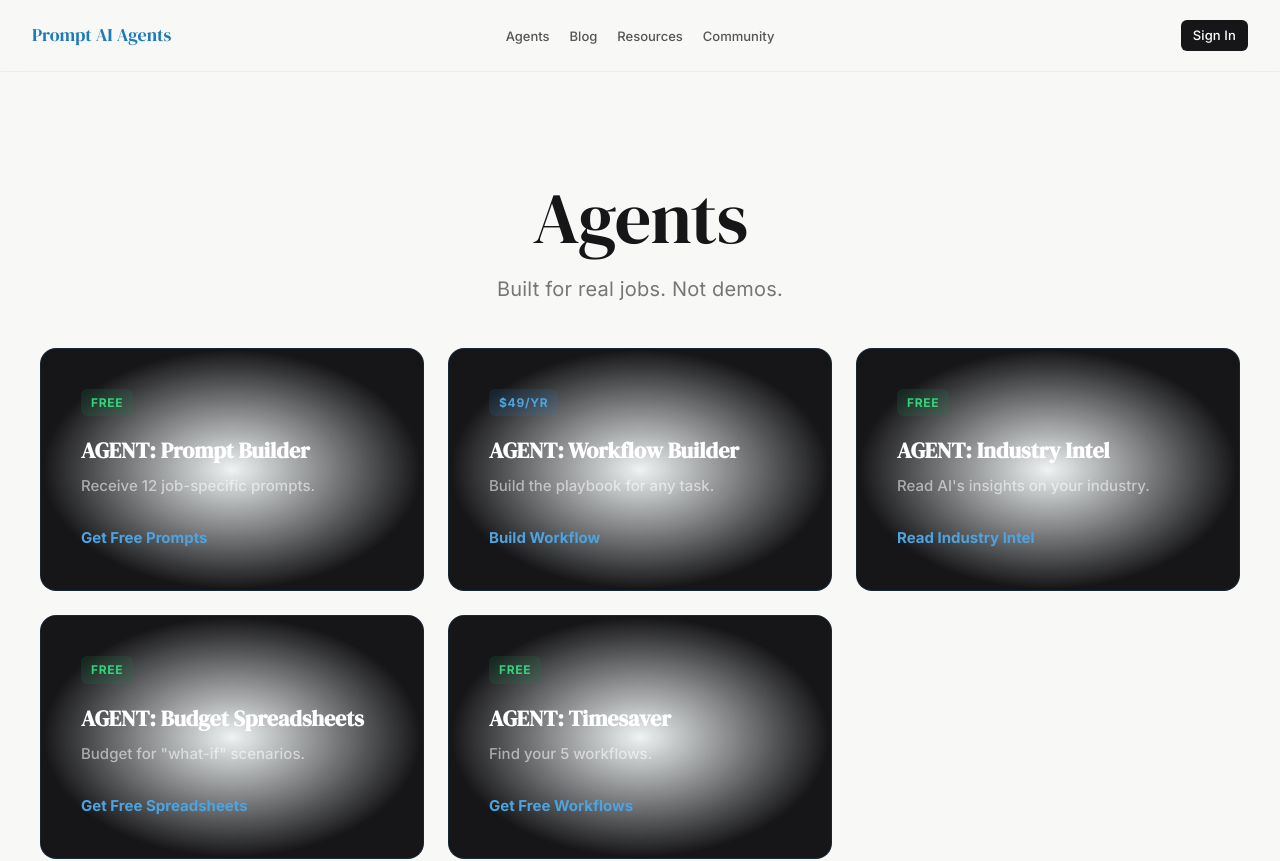
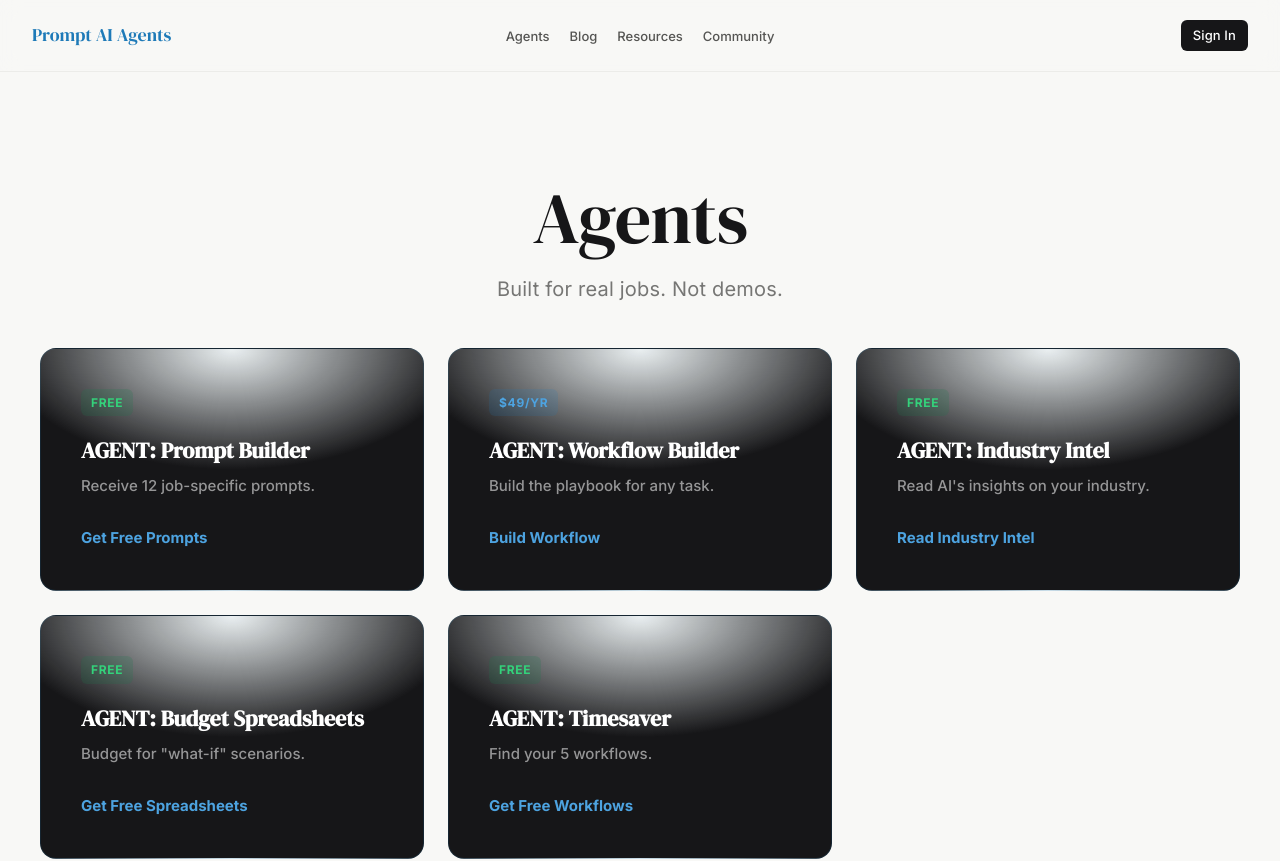
Before and after one commit to coolcalvin457-tech/agent-timesaver-nextjs, a Next.js app: page /agents in a window 1280 px wide. Shown: the top 861 px of the page. Built offline with nearby package versions, Linux system fonts and the light colour scheme; no server answers.

Commit message:
Softer top-glow gradient on agent cards

```diff
--- a/app/globals.css
+++ b/app/globals.css
@@ -3112,7 +3112,7 @@ input, textarea {
 .tool-card {
   display: flex;
   flex-direction: column;
-  background: radial-gradient(ellipse at center, rgba(30, 122, 184, 0.04) 0%, #161618 70%);
+  background: radial-gradient(ellipse 120% 100% at 50% 0%, rgba(30, 122, 184, 0.06) 0%, #161618 50%);
   border: 1px solid rgba(30, 122, 184, 0.16);
   border-radius: var(--radius-card);
   padding: 40px;
```
